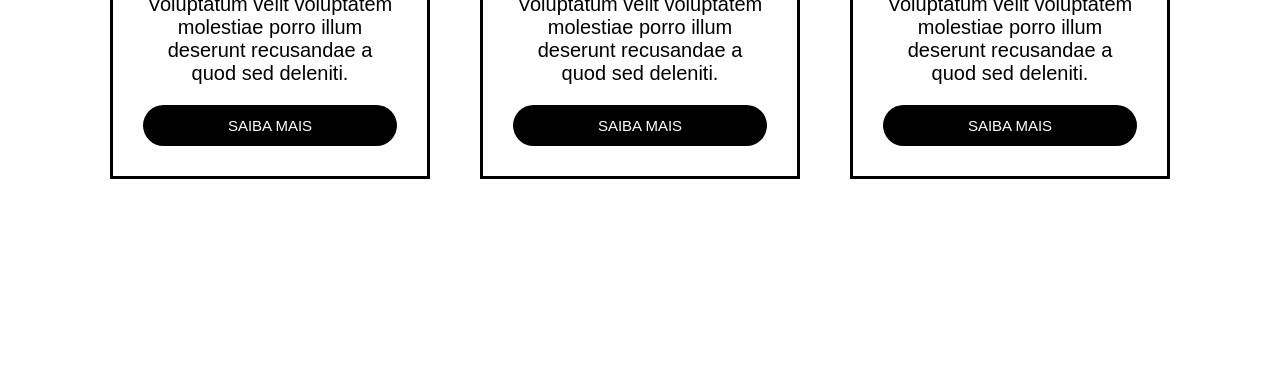
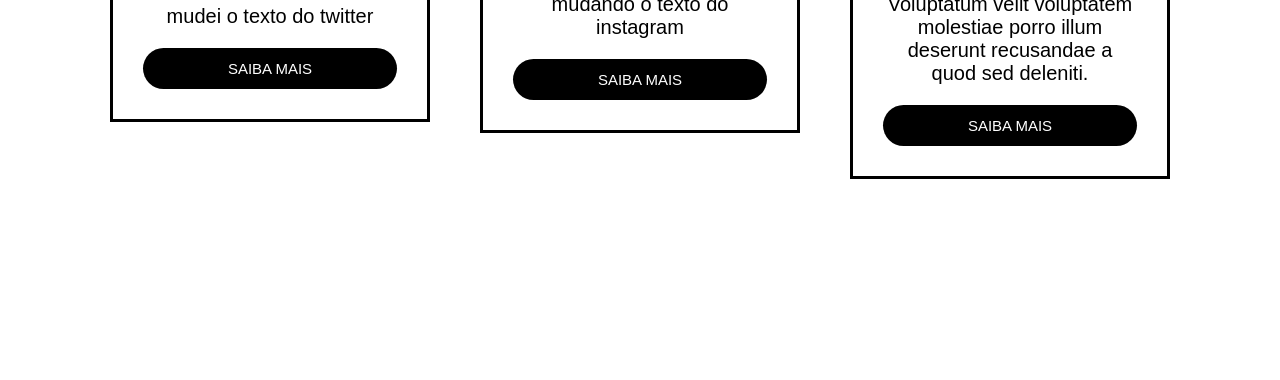
Before and after one commit to leoservodev15/projeto-cards, a plain HTML site: page index.html in a window 1280 px wide. Shown: the part 420-800 px from the top of the page. Drawn offline with Linux system fonts and the light colour scheme.

Commit message:
troquei o texto do twitter

```diff
--- a/index.html
+++ b/index.html
@@ -20,9 +20,7 @@
           <i class="fa-brands fa-twitter"></i>
           <h2>twitter</h2>
           <p>
-            Lorem ipsum dolor sit amet consectetur adipisicing elit. Voluptatum
-            velit voluptatem molestiae porro illum deserunt recusandae a quod
-            sed deleniti.
+            mudei o texto do twitter
           </p>
           <a href="#">Saiba mais</a>
         </div>
@@ -31,9 +29,7 @@
           <i class="fa-brands fa-instagram"></i>
           <h2>instagram</h2>
           <p>
-            Lorem ipsum dolor sit amet consectetur adipisicing elit. Voluptatum
-            velit voluptatem molestiae porro illum deserunt recusandae a quod
-            sed deleniti.
+            mudando o texto do instagram
           </p>
           <a href="#">Saiba mais</a>
         </div>
```
